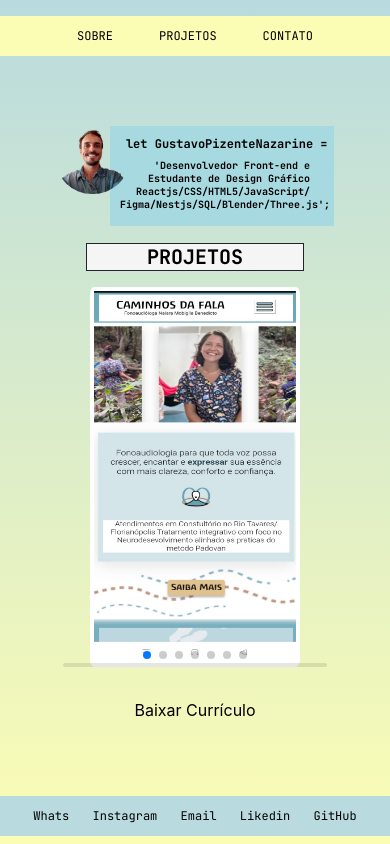
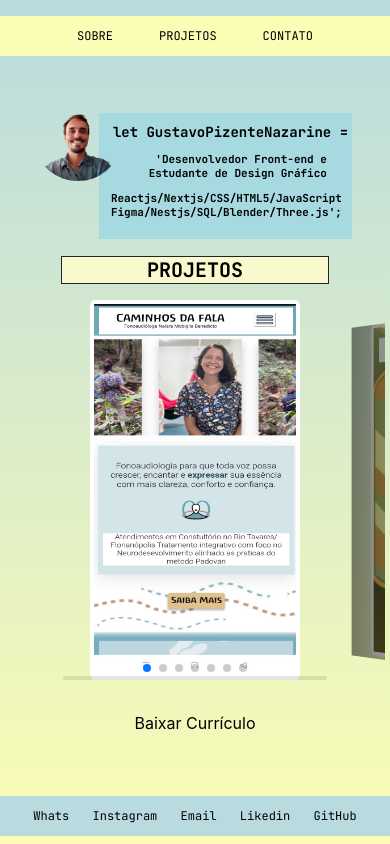
Before and after one commit to GustavoPizente/portifolio, a React (Create React App) app: page / in a window 390 px wide. Built offline with nearby package versions, Linux system fonts and the light colour scheme.

Commit message:
ajuste de cores e responsividade

```diff
--- a/src/App.css
+++ b/src/App.css
@@ -54,8 +54,8 @@ menu {
   width: 170px;
   height: auto;
   position: absolute;
-  color: white;
-  background-color: #5b3667;
+  color:black;
+  background-color: #FCFDB4;
   border: 1px solid black;
   text-decoration: none;
   z-index: 20;
@@ -82,7 +82,7 @@ a {
 
 .opcoes > li > a {
   text-decoration: none;
-  color: white;
+  color: black;
   display: block;
   padding: 10px;
 }
@@ -104,78 +104,7 @@ a {
 .sobre {
   width: 90%;
   display: flex;
-}
-.fundo {
-  position: absolute;
-  left: 10%;
-  width: 85%;
-  height: 24%;
-  background-blend-mode: overlay;
-  background-size: 200% 200%; /* Ajuste o tamanho do background */
-  animation: gradientAnimation 20s ease-in-out infinite;
-}
-
-@keyframes gradientAnimation {
-  0% { background-position: 0% 0%; }
-  50% { background-position: 100% 100%; }
-  100% { background-position: 200% 200%; }
-}
-
-@media (min-width: 380px) {
-  .fundo {
-    width: 75%;
-  }
-}
-@media (min-width: 460px) {
-  .fundo {
-    width: 65%;
-  }
-}
-@media (min-width: 560px) {
-  .fundo {
-    width: 55%;
-  }
-}
-@media (min-width: 660px) {
-  .fundo {
-    width: 50%;
-  }
-}
-@media (min-width: 750px) {
-  .fundo {
-    width: 45%;
-  }
-}
-@media (min-width: 860px) {
-  .fundo {
-    width: 35%;
-  }
-}
-@media (min-width: 960px) {
-  .fundo {
-    width: 25%;
-  }
-}
-@media (min-width: 1450px) {
-  .fundo {
-    width: 20%;
-  }
-}
-@media (min-width: 1750px) {
-  .fundo {
-    width: 17%;
-  }
-}
-
-@media (min-width: 2000px) {
-  .fundo {
-    width: 15%;
-  }
-}
-@media (min-width: 2200px) {
-  .fundo {
-    width: 13%;
-  }
+  justify-content: center;
 }
 
 
@@ -199,27 +128,27 @@ a {
 }
 
 .textoperfil {
-  width: 247px;
-  height: 100px;
+  width: 30vh;
+  height: 15vh;
   background-color: #a6d9e0;
   margin-left: -43px;
 }
 .textoperfil p {
 
-  margin: 0;
+  margin-left: 3%;
 }
 .textoperfil h1 {
   text-align: center;
-  width: 190px;
-  margin-left: 10px;
-  font-size:10px;
+  width: 216px;
+  margin-left: 12px;
+  font-size:11px;
   text-align: right;
   font-family: "JetBrains Mono";
 }
 
 .textoperfil h2 {
   text-align: center;
-  font-size: 12px;
+  font-size: 14px;
   margin: 0px;
   font-family: "JetBrains Mono";
   margin-top: 10px;
@@ -231,7 +160,7 @@ a {
 .tituloprojetos {
   font-family: "JetBrains Mono";
   font-size: 20px;
-  background-color: whitesmoke;
+  background-color:#f8f9cc;
   width: 70%;
   border: #23232b double 1px;
 
@@ -239,7 +168,7 @@ a {
 }
 
 .projetos {
-  width: 100%;
+  width: 45vh;
   height: 55vh;
   text-align: center;
   overflow: hidden;
@@ -282,6 +211,14 @@ button {
   background-color: #ff0000;
 }
 
+@media (min-width: 1300px) {
+
+  .projetos{
+    width: 95vh;
+
+  }
+}
+
 
 /* MODAIS */
 
@@ -308,8 +245,8 @@ button {
   top: 0;
   left: 0;
   right: 0;
-  bottom: 0;
-  background-color: rgba(0, 0, 0, 0.25);
+  bottom: 0vh;
+  background-color: rgba(0, 0, 0, 0.15);
   display: flex;
   align-items: center;
   justify-content: center;
@@ -317,7 +254,7 @@ button {
 }
 
 .modal-content {
-  bottom: 15%;
+  bottom: 25%;
     position: absolute;
   background: white;
   padding: 20px;
@@ -326,6 +263,7 @@ button {
   height: 380px;
   max-width: 80%;
   box-shadow: 0 2px 10px rgba(0, 0, 0, 0.1);
+
 }
 
 .modal p {
@@ -339,14 +277,14 @@ button {
  color: black;
  border: 1px solid;
     margin: 10px;
-    background-color: #9cff7940;
+    background-color: #FCFDB4;
 
 }
 
 .modal button {
-  background-color: #922c8d;
-  color: white;
-  border: none;
+  background-color: #B9DBDF;
+  color: black;
+  border: 1px solid black;
   padding: 10px 20px;
   border-radius: 5px;
   cursor: pointer;
--- a/src/components/Header.js
+++ b/src/components/Header.js
@@ -42,6 +42,36 @@ function Header() {
                       PORTIFÓLIO
                     </a>
                   </li>
+                   <li>
+                    <a
+                      href="caminhos-da-fala.vercel.app"
+                      target="_blank"
+                      rel="noopener noreferrer"
+                      className="itemopcoes"
+                    >
+                      CAMINHOS DA FALA
+                    </a>
+                  </li>
+                   <li>
+                    <a
+                      href="https://podas-jardinagem.vercel.app/"
+                      target="_blank"
+                      rel="noopener noreferrer"
+                      className="itemopcoes"
+                    >
+                      PODAS E JARDINAGEM
+                    </a>
+                  </li>
+                  <li>
+                    <a
+                      href="https://viver-perto.vercel.app/"
+                      target="_blank"
+                      rel="noopener noreferrer"
+                      className="itemopcoes"
+                    >
+                      VIVER PERTO
+                    </a>
+                  </li>
                   <li>
                     <a
                       href="https://www.figma.com/proto/P72HIvGcReBPwAnpn6cl5J/Untitled?page-id=217%3A81&node-id=217-205&viewport=146%2C380%2C0.9&t=VLDV391r7R6q4Nvi-1&scaling=min-zoom&content-scaling=fixed"
--- a/src/components/Main.js
+++ b/src/components/Main.js
@@ -84,16 +84,16 @@ function Main() {
   return (
     <body className="body">
       <div className="sobre">
-        <div className="fundo">
-        </div>
+
 
         <div className="caixafotoperfil"></div>
 
         <div className="textoperfil">
           <h2>let GustavoPizenteNazarine =</h2>
           <h1>
-            'Desenvolvedor Front-end e Estudante de Design Gráfico
-            Reactjs/CSS/HTML5/JavaScript/<p>Figma/Nestjs/SQL/Blender/Three.js';</p>
+
+            <p>'Desenvolvedor Front-end e Estudante de Design Gráfico</p>
+            Reactjs/Nextjs/CSS/HTML5/JavaScript Figma/Nestjs/SQL/Blender/Three.js';
           </h1>
 
         </div>
```
